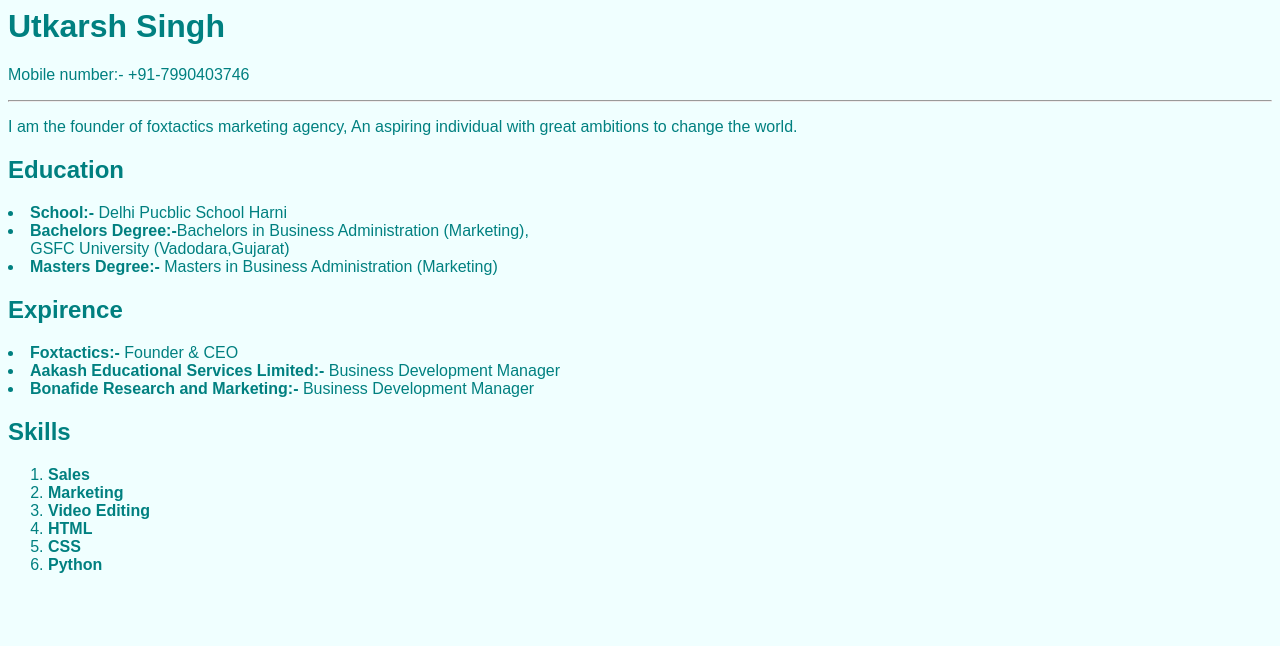
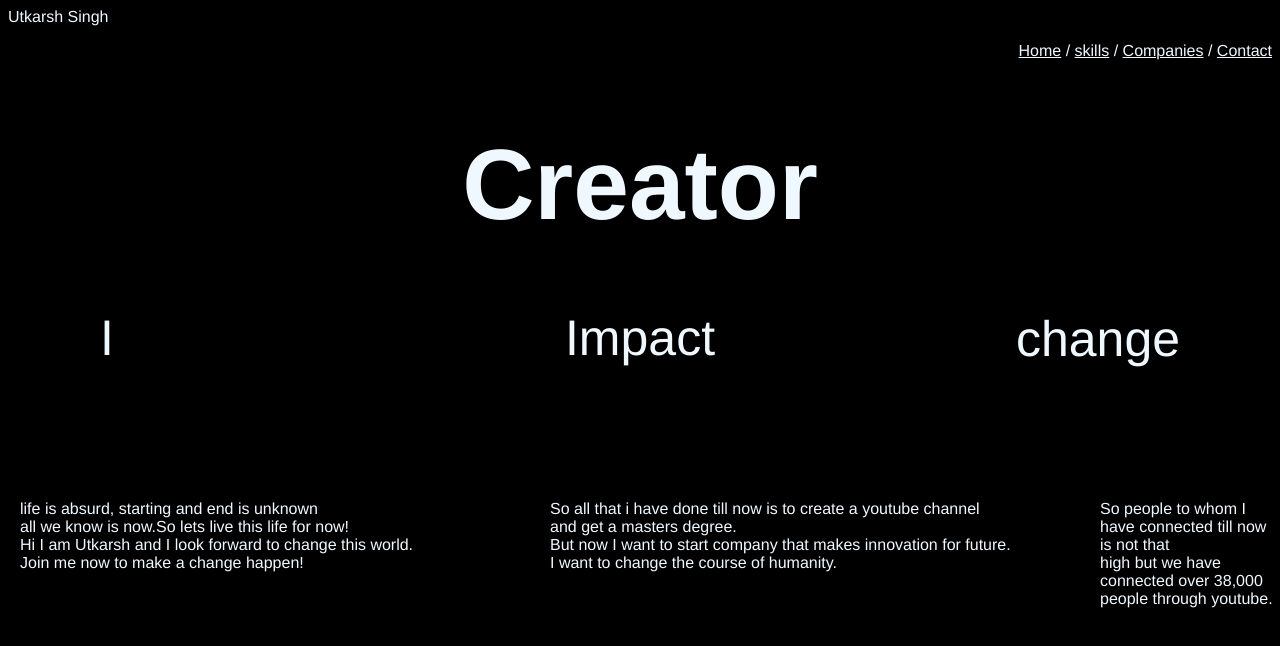
Before and after one commit to UnCript3d/Resume, a plain HTML site: page index.html in a window 1280 px wide. Drawn offline with Linux system fonts and the light colour scheme.

Commit message:
Css designs added

```diff
--- a/index.html
+++ b/index.html
@@ -1,55 +1,29 @@
+<!DOCTYPE html>
 <html>
     <head>
-        <title>
-            Utkarsh Singh
+        Utkarsh Singh
+    </head>
+    <link href="indexstyles.css" type="text/CSS" rel="stylesheet">
 
-        </title>
-        <link rel="stylesheet" href="styles.css"
-    </head>
     <body>
-        <h1>Utkarsh Singh</h1>
-        <p>Mobile number:- +91-7990403746</p>
-        <hr>
-        <p>I am the founder of foxtactics marketing agency, An aspiring individual with great ambitions to change the world.</p>
-        <h2>Education</h2>
-        <dl><li><b>School:-</b> Delhi Pucblic School Harni
-        </li>
-        <li><b>Bachelors Degree:-</b>Bachelors in Business Administration (Marketing), <br>&nbsp;&nbsp; &nbsp;  GSFC University (Vadodara,Gujarat)
-        <li><b>Masters Degree:-</b> Masters in Business Administration (Marketing)</li></p>
-        <h2>Expirence</h2>
-        <dl>
-            <li><b>Foxtactics:-</b> Founder & CEO</li>
-            <li><b>Aakash Educational Services Limited:-</b> Business Development Manager<br></li>
-        <li><b>Bonafide Research and Marketing:-</b> Business Development Manager </li>
-        </dl>
-        <h2>Skills</h2>
-        <ol><li><b>Sales</b></li>
-        <li><b>Marketing</b></li>
-        <li><b> Video Editing</b> </li>
-        <li><b>HTML</b></li>
-        <li><b>CSS</b></li>
-        <li><b>Python</b></li>
 
 
 
+                    <ul>
+                        <a href="index.html">Home</a> /
+                        <a href="Skills.html">skills</a> /
+                        <a href="companies.html">Companies</a> /
+                        <a href="contact.html">Contact</a>
+                    </ul>
 
 
 
-
-
-
-
-
-    </ol>
-
-
-
-
-
-
-
+       <h1>Creator</h1>
+       <div class="I">I</div>
+       <div class="Impact">Impact</div>
+       <div class="change"> change</div>
+       <div class="Utkarshintro">life is absurd, starting and end is unknown<br>all we know is now.So lets live this life for now!<br>Hi I am Utkarsh and I look forward to change this world.<br>Join me now to make a change happen!</div>
+       <div class="impacttillnow">So all that i have done till now is to create a youtube channel<br> and get a masters degree.<br>But now I want to start company that makes innovation for future.<br>I want to change the course of humanity.</div>
+       <div class="changes">So people to whom I have connected till now is not that<br> high but we have connected over 38,000 people through youtube.</div>
     </body>
-
-
-
-</html>
+    </html>
--- /dev/null
+++ b/indexstyle2.css
@@ -0,0 +1,14 @@
+*{background-color: black;}
+*{
+    color: aliceblue;
+    font-family: 'Helvetica', 'Arial Narrow', Arial, sans-serif;
+}
+ul{text-align:right;
+
+}
+
+
+h1{position: relative;
+   top: 1%;
+    text-align: center;
+font-size:100px; }
--- /dev/null
+++ b/indexstyles.css
@@ -0,0 +1,38 @@
+*{background-color: black;}
+*{
+    color: aliceblue;
+    font-family: 'Helvetica', 'Arial Narrow', Arial, sans-serif;
+}
+ul{text-align:right;
+
+}
+
+
+h1{position: relative;
+   top: 1%;
+    text-align: center;
+font-size:100px; }
+
+.I{font-size: 50px;
+text-align: right;
+position: absolute;
+left: 100px;}
+.Impact{font-size: 50px;
+text-align: center;
+
+
+}
+.change{font-size: 50px;
+    position: absolute;
+    top: 310px;
+    right: 100px;
+}
+.impacttillnow{position: absolute;
+left: 550px;
+top: 500px;}
+.Utkarshintro{position: absolute;
+top: 500px;
+left: 20px;}
+.changes{position: absolute;
+    left:1100px;
+    top: 500px;}
```
Also changed, not shown: Skills.html (added, +22 -0 lines), companies.html (added, +27 -0 lines), contact.html (added, +30 -0 lines).
